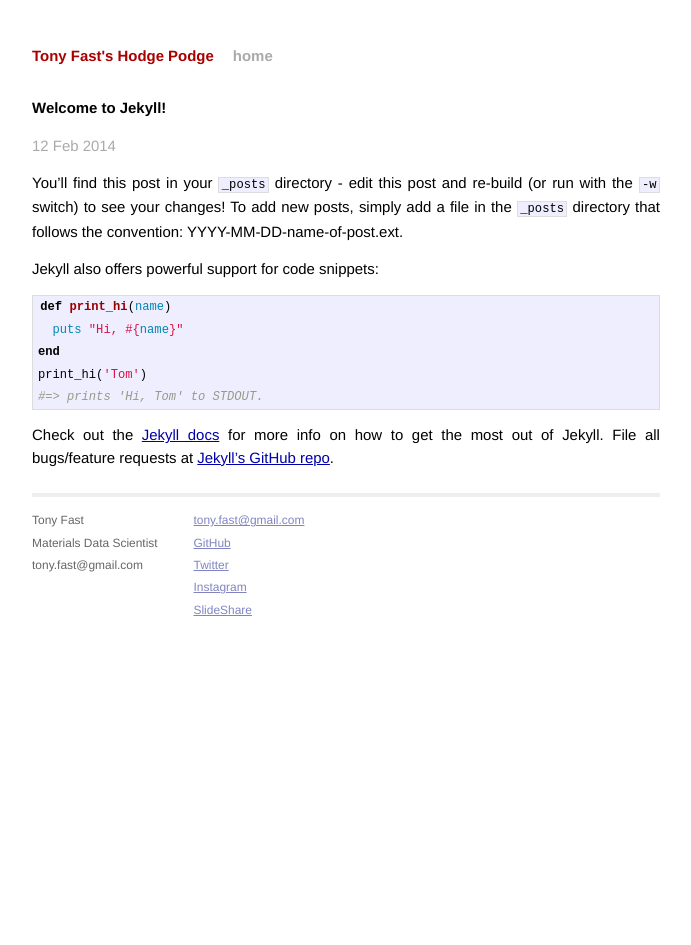
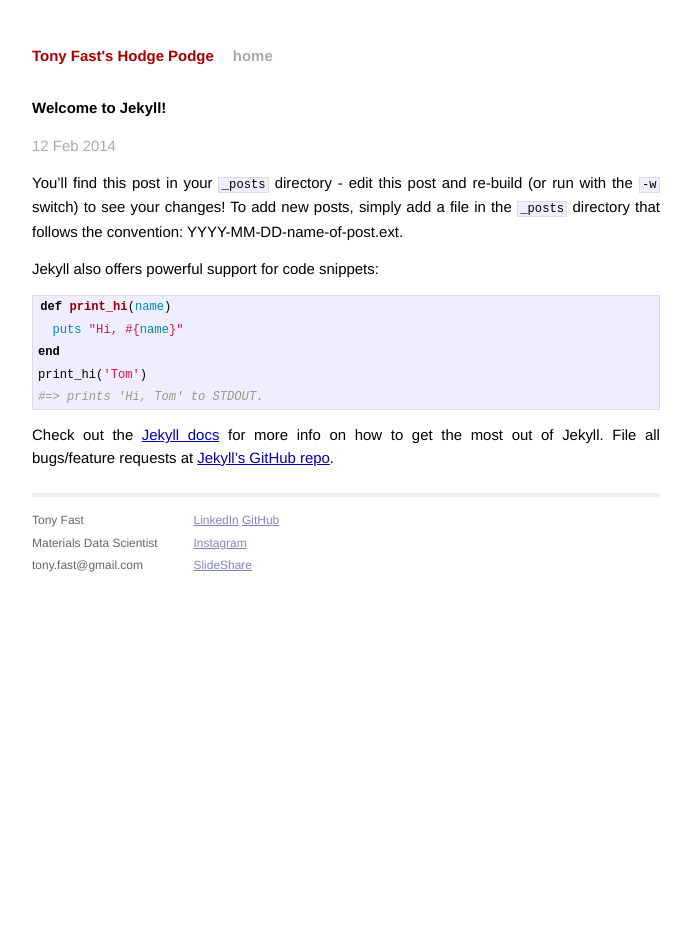
Before and after one commit to tonyfast/matin-polymer-demo, a Jekyll site: the page built from _posts/2014-02-12-welcome-to-jekyll.markdown, in a window 1280 px wide. Shown: the whole page, without its empty margins (294-985 px from the left). Built offline with Jekyll 4.4.1, drawn with Linux system fonts in a browser that asks for light colours; Markdown is read by kramdown in place of the engine named in the settings.

Commit message:
Update default.html

```diff
--- a/_layouts/default.html
+++ b/_layouts/default.html
@@ -33,9 +33,8 @@
             </div>
             <div class="contact">
               <p>
-                <a href="tony.fast@gmail.com">tony.fast@gmail.com</a></br>
-                <a href="https://github.com/tonyfast">GitHub</a></br>
-                <a href="https://twitter.com/tonyfast">Twitter</a></br>
+                <td><a href="http://www.linkedin.com/in/tonyfast">LinkedIn</a></td>
+                <td><a href="https://github.com/tonyfast">GitHub</a></br></td>
                 <a href="https://instagram.com/docfast">Instagram</a></br>
                 <a href="https://slideshare.net/tonyfast1">SlideShare</a></br>
 
```
